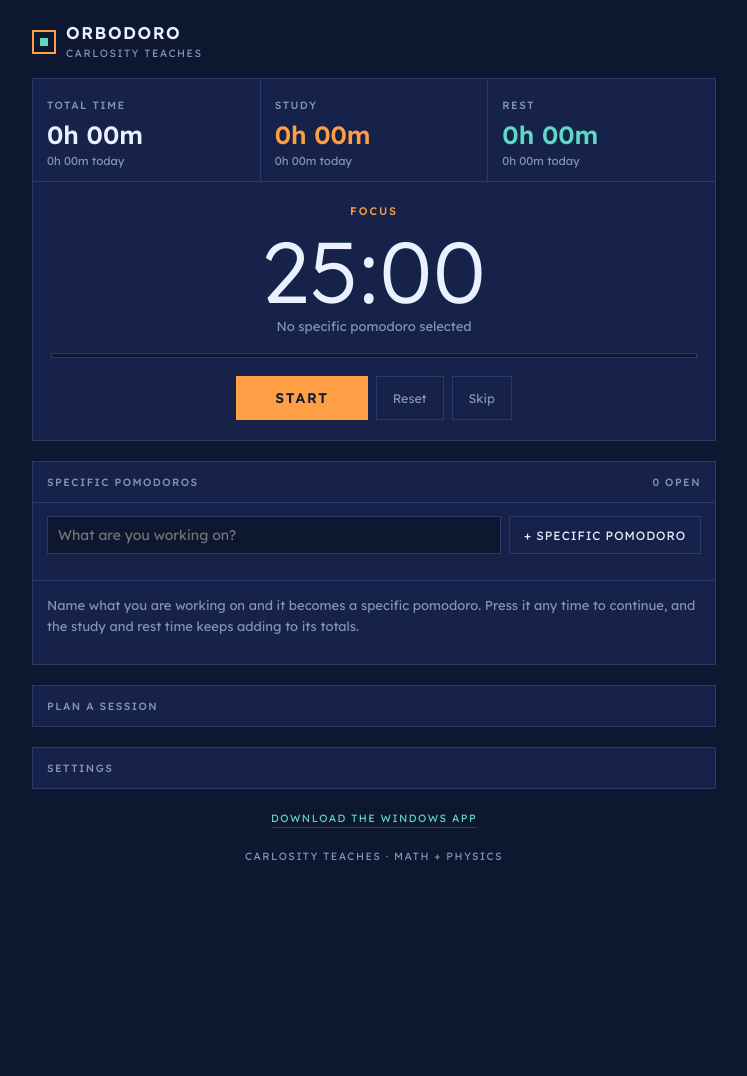
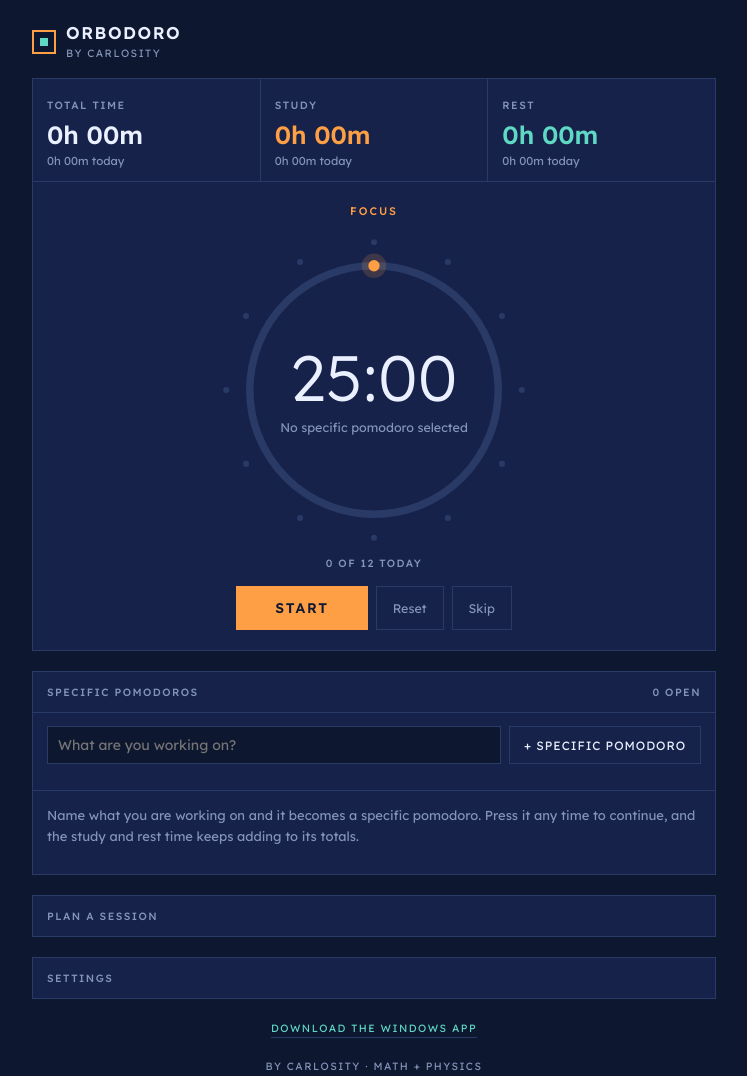
Before and after one commit to programmer1747/carlosity-pomodoro, a plain HTML site: page index.html in a window 1280 px wide. Shown: the whole page, without its empty margins (266-1013 px from the left). Before the commit the page ends 933 px from the top, so only its background shows below. Drawn offline with Linux system fonts and the light colour scheme.

Commit message:
Bring back the orbit ring, and change the byline to By Carlosity
The flat progress bar made the timer read as a plain countdown. The ring
is back in its place: the arc fills as the block runs with the satellite
riding its leading edge, and the twelve markers around the outside fill
one at a time for each pomodoro finished today.

It picks up the rest of the rebuild rather than reverting to the old one.
The ring draws from the theme, so the track, the arc and the filled
markers all follow whichever of the six themes is picked, and the arc
still switches between the study and rest colors on every phase change.

Carlosity Teaches is now By Carlosity in the header, the footer, the page
title, the manifest and the readme. The Windows app id moved to
com.carlosity.orbodoro to match, which is safe because nothing had been
downloaded from the first release yet.

Also stacks the add row onto its own line under 560px, where the long
button label was squeezing the input down to nothing.

Windows build goes to 1.0.1.

```diff
--- a/desktop/main.js
+++ b/desktop/main.js
@@ -42,7 +42,7 @@ function createWindow() {
 
 app.whenReady().then(() => {
   Menu.setApplicationMenu(null);
-  if (process.platform === "win32") app.setAppUserModelId("com.carlosityteaches.orbodoro");
+  if (process.platform === "win32") app.setAppUserModelId("com.carlosity.orbodoro");
   createWindow();
 
   app.on("activate", () => {
--- a/index.html
+++ b/index.html
@@ -3,7 +3,7 @@
 <head>
 <meta charset="utf-8">
 <meta name="viewport" content="width=device-width, initial-scale=1, viewport-fit=cover">
-<title>Orbodoro · Carlosity Teaches</title>
+<title>Orbodoro · By Carlosity</title>
 <meta name="description" content="Orbodoro, a pomodoro timer that tracks study time, rest time and named sessions you can come back to.">
 <meta name="theme-color" content="#0E1730">
 <link rel="manifest" href="manifest.webmanifest">
@@ -104,12 +104,29 @@
   .timer{border:1px solid var(--line);border-top:0;background:var(--card);padding:22px 18px 20px;text-align:center}
   .phase{font-size:11px;font-weight:500;letter-spacing:.18em;text-transform:uppercase;color:var(--phase,var(--study))}
   .clock{
-    font-size:clamp(58px,16vw,86px); font-weight:300; line-height:1;
-    margin:10px 0 4px; font-variant-numeric:tabular-nums; letter-spacing:.01em;
+    font-size:clamp(46px,12.5vw,64px); font-weight:300; line-height:1;
+    font-variant-numeric:tabular-nums; letter-spacing:.01em;
   }
-  .doing{font-size:13px;color:var(--dim);min-height:19px;overflow:hidden;text-overflow:ellipsis;white-space:nowrap}
-  .bar{height:5px;background:var(--bg);border:1px solid var(--line);margin:16px 0 18px}
-  .bar i{display:block;height:100%;background:var(--phase,var(--study));width:0%;transition:width .25s linear}
+  .doing{
+    font-size:12.5px;color:var(--dim);margin-top:10px;max-width:100%;
+    overflow:hidden;text-overflow:ellipsis;white-space:nowrap
+  }
+  .ring{position:relative;width:min(320px,74vw);aspect-ratio:1/1;margin:12px auto 2px}
+  .ring svg{width:100%;height:100%;display:block;overflow:visible}
+  .track{fill:none;stroke:var(--line);stroke-width:8}
+  .arc{
+    fill:none;stroke:var(--phase,var(--study));stroke-width:8;stroke-linecap:butt;
+    transform:rotate(-90deg);transform-origin:50% 50%;transition:stroke .4s ease
+  }
+  .sat{fill:var(--phase,var(--study))}
+  .sat-halo{fill:var(--phase,var(--study));opacity:.17}
+  .slot{fill:var(--line)}
+  .slot.on{fill:var(--rest)}
+  .readout{
+    position:absolute;inset:0;display:flex;flex-direction:column;align-items:center;
+    justify-content:center;pointer-events:none;text-align:center;padding:0 14%
+  }
+  .slots-label{font-size:10.5px;font-weight:500;letter-spacing:.14em;text-transform:uppercase;color:var(--dim);margin:6px 0 16px}
   .controls{display:flex;gap:8px;justify-content:center;flex-wrap:wrap}
   .go{
     padding:12px 38px;font-size:14px;font-weight:600;letter-spacing:.12em;text-transform:uppercase;
@@ -199,6 +216,10 @@
 
   @media (max-width:560px){
     .tiles{grid-template-columns:1fr;gap:1px}
+    /* the button label is long, so give it its own line instead of crushing the input */
+    .adder{flex-wrap:wrap}
+    .adder input{flex:1 1 100%}
+    .adder button{flex:1 1 100%;padding:11px 14px}
     .grid-stats{grid-template-columns:auto 1fr 1fr 1fr;gap:5px 8px;font-size:12px}
   }
   @media (prefers-reduced-motion:reduce){
@@ -214,7 +235,7 @@
       <div class="mark"><i></i></div>
       <div>
         <div class="name">Orbodoro</div>
-        <div class="sub">Carlosity Teaches</div>
+        <div class="sub">By Carlosity</div>
       </div>
     </div>
     <button class="install" id="install" hidden>Install app</button>
@@ -242,9 +263,23 @@
   <!-- timer -->
   <section class="timer" id="timer">
     <div class="phase" id="phase">Focus</div>
-    <div class="clock" id="clock">25:00</div>
-    <div class="doing" id="doing">No specific pomodoro selected</div>
-    <div class="bar"><i id="fill"></i></div>
+
+    <div class="ring">
+      <svg viewBox="0 0 340 340" role="img" aria-labelledby="ringLabel">
+        <title id="ringLabel">Session progress</title>
+        <g id="slots"></g>
+        <circle class="track" cx="170" cy="170" r="132"></circle>
+        <circle class="arc" id="arc" cx="170" cy="170" r="132"></circle>
+        <circle class="sat-halo" id="satHalo" cx="170" cy="38" r="13"></circle>
+        <circle class="sat" id="sat" cx="170" cy="38" r="6"></circle>
+      </svg>
+      <div class="readout">
+        <div class="clock" id="clock">25:00</div>
+        <div class="doing" id="doing">No specific pomodoro selected</div>
+      </div>
+    </div>
+
+    <div class="slots-label" id="slotsLabel">0 of 12 today</div>
     <div class="controls">
       <button class="go" id="go">Start</button>
       <button class="flat" id="reset">Reset</button>
@@ -329,7 +364,7 @@
   </details>
 
   <p class="foot dl"><a href="https://github.com/programmer1747/carlosity-pomodoro/releases/latest" target="_blank" rel="noopener">Download the Windows app</a></p>
-  <p class="foot">Carlosity Teaches · math + physics</p>
+  <p class="foot">By Carlosity · math + physics</p>
 </div>
 
 <script>
@@ -697,6 +732,33 @@ function ping(text){
   try{ if(Notification.permission === "granted") new Notification("Orbodoro", {body:text, icon:"icon-192.png"}); }catch(e){}
 }
 
+/* ---------------- the orbit ---------------- */
+const R = 132, CIRC = 2 * Math.PI * R;
+$("arc").style.strokeDasharray = CIRC;
+
+// Twelve markers around the outside, one filled per pomodoro finished today.
+(function buildSlots(){
+  const g = $("slots");
+  for(let i = 0; i < 12; i++){
+    const a = (-90 + i*30) * Math.PI/180;
+    const c = document.createElementNS("http://www.w3.org/2000/svg", "circle");
+    c.setAttribute("cx", 170 + Math.cos(a)*157);
+    c.setAttribute("cy", 170 + Math.sin(a)*157);
+    c.setAttribute("r", 3.2);
+    c.setAttribute("class", "slot");
+    g.appendChild(c);
+  }
+})();
+
+function paintSlots(){
+  const n = S.pomsByDate[today()] || 0;
+  const filled = Math.min(12, n);
+  document.querySelectorAll(".slot").forEach((el,i) => el.classList.toggle("on", i < filled));
+  $("slotsLabel").textContent = n > 12
+    ? n + " pomodoros today, past a full orbit"
+    : filled + " of 12 today";
+}
+
 /* ---------------- painting ---------------- */
 function paintTotals(){
   const k = today();
@@ -716,7 +778,12 @@ function paintTimer(){
   const color = phase === "work" ? "var(--study)" : "var(--rest)";
   $("timer").style.setProperty("--phase", color);
 
-  $("fill").style.width = (done*100).toFixed(2) + "%";
+  $("arc").style.strokeDashoffset = CIRC * (1 - done);
+  const a = (-90 + done*360) * Math.PI/180;
+  const x = 170 + Math.cos(a)*R, y = 170 + Math.sin(a)*R;
+  $("sat").setAttribute("cx", x);     $("sat").setAttribute("cy", y);
+  $("satHalo").setAttribute("cx", x); $("satHalo").setAttribute("cy", y);
+
   $("clock").textContent = mmss(remaining);
 
   const label = phase === "work" ? "Focus" : phase === "short" ? "Short break" : "Long break";
@@ -877,7 +944,7 @@ function paintPlanSum(){
     + (((h + 11) % 12) + 1) + ":" + m + " " + (h >= 12 ? "pm" : "am");
 }
 
-const paintAll = () => { paintTotals(); paintTimer(); paintItems(); paintPlan(); };
+const paintAll = () => { paintTotals(); paintTimer(); paintSlots(); paintItems(); paintPlan(); };
 
 /* ---------------- controls ---------------- */
 $("go").onclick = () => {
```
Also changed, not shown: desktop/package.json (+4 -4 lines), README.md, manifest.webmanifest.
